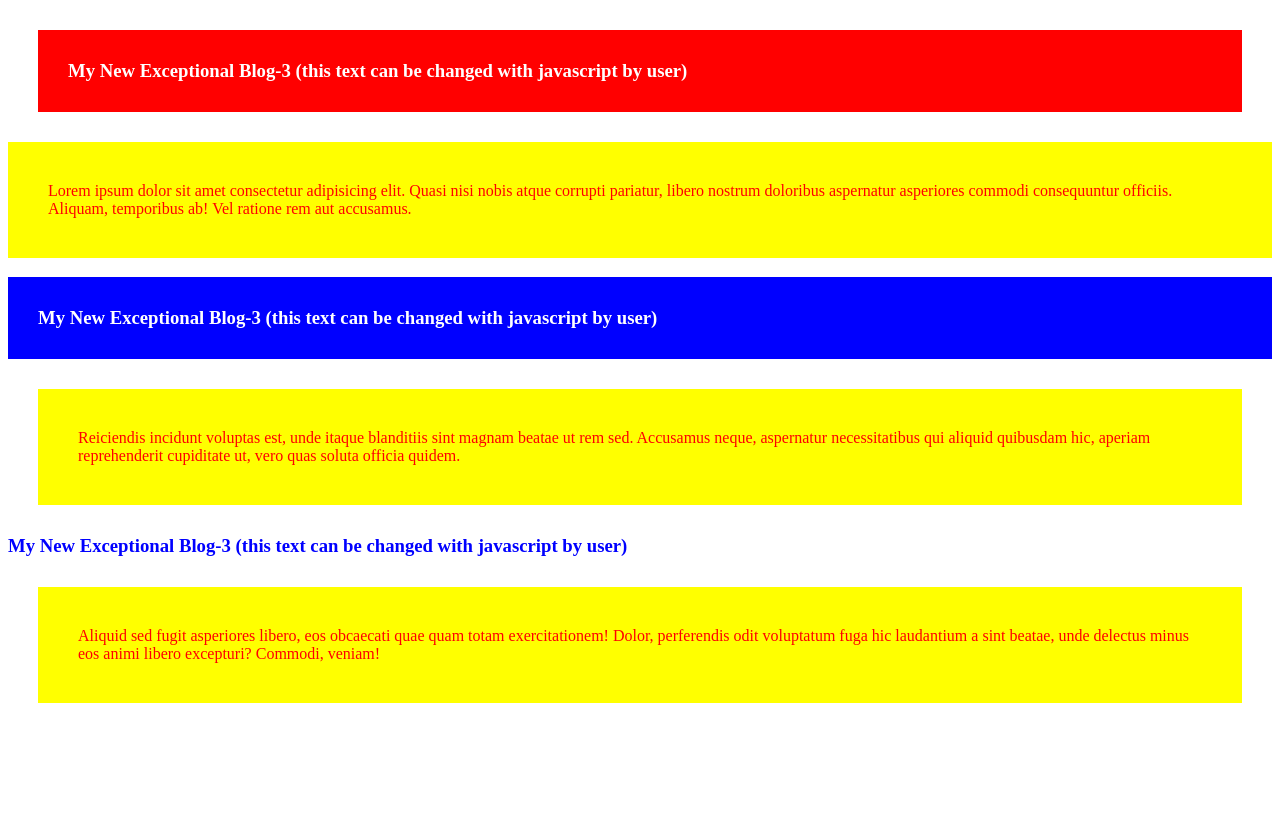
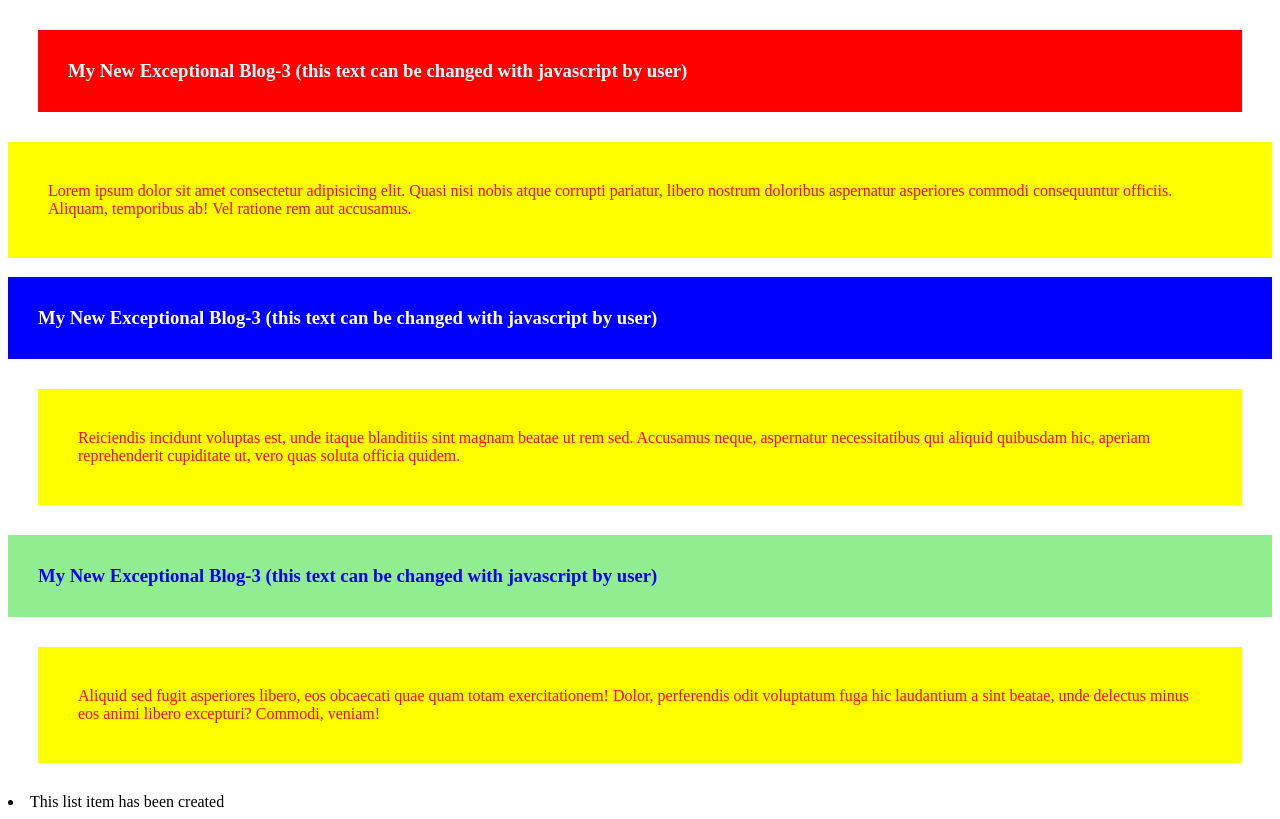
Before and after one commit to kazipintu/MERN-JS-DOM-basicPractice, a plain HTML site: page index.html in a window 1280 px wide. Drawn offline with Linux system fonts and the light colour scheme.

Commit message:
MERN/eShikhon/JS/DOM/Start/Practice

```diff
--- a/index.html
+++ b/index.html
@@ -24,7 +24,7 @@
       quidem.</p>
   </article>
 
-  <article>
+  <article id="article-third">
     <h3 id="id-test" class="test-class">My New Exceptional Blog-3</h3>
     <p class="common">Aliquid sed fugit asperiores libero, eos obcaecati quae quam totam exercitationem! Dolor,
       perferendis odit
@@ -33,8 +33,18 @@
 
   <script>
 
+    const li = document.createElement('li');
+    li.innerText = 'This list item has been created';
+    console.log(li);
+
+    const articleThird = document.getElementById('article-third');
+    console.log(articleThird);
+    articleThird.appendChild(li);
+
     const idTest = document.getElementById('id-test');
     console.log(idTest);
+    idTest.style.backgroundColor = 'lightGreen';
+    idTest.style.padding = '30px';
 
     const testClass = document.getElementsByClassName('test-class')
     console.log(testClass);
```
